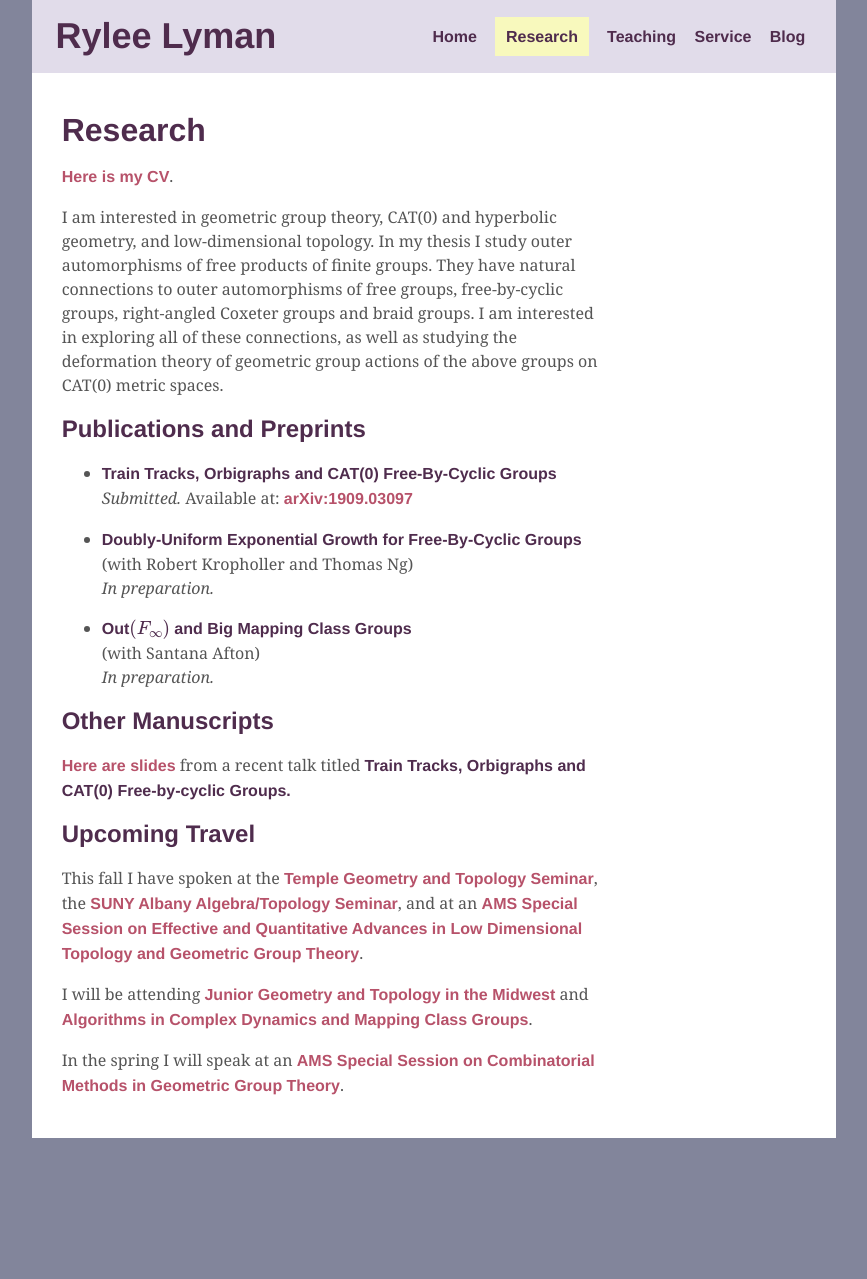
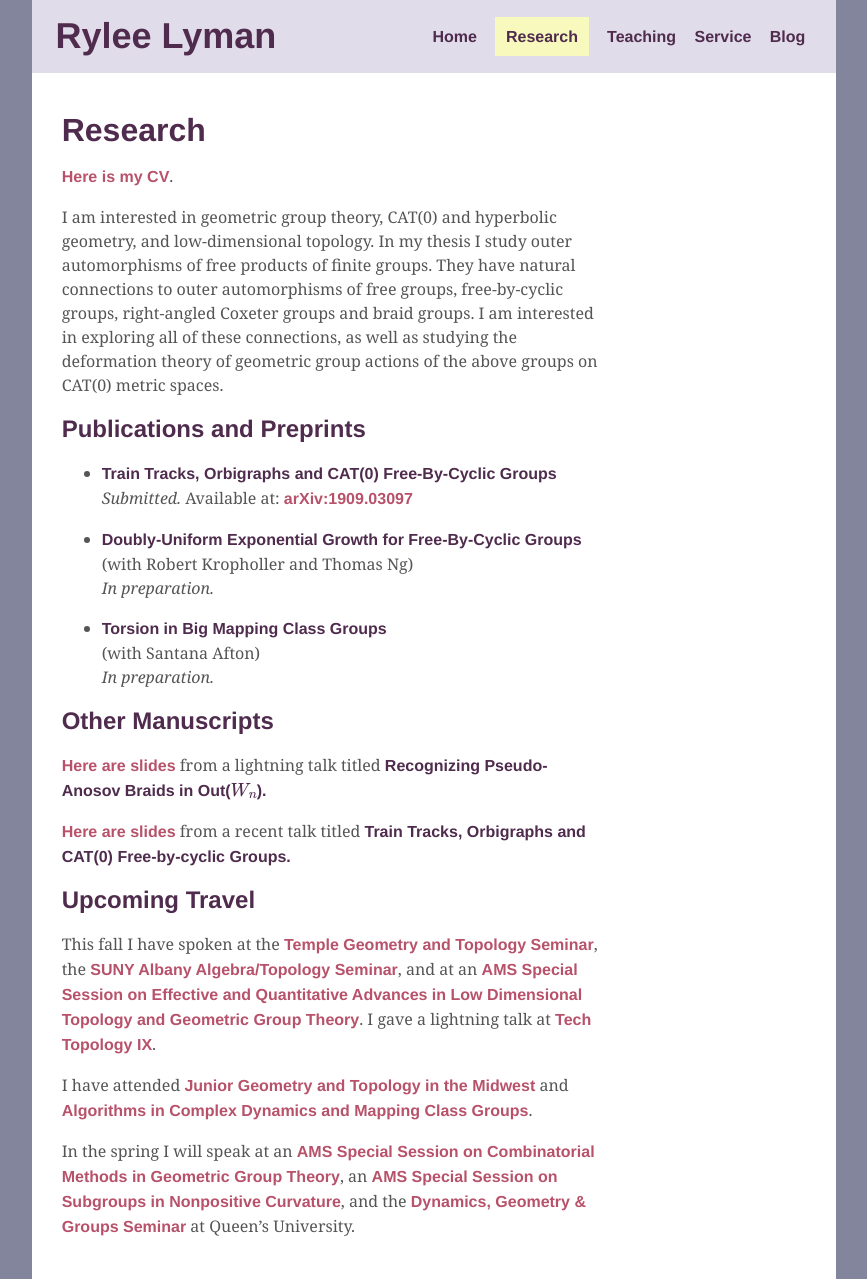
Before and after one commit to ryleelyman/Site, a Jekyll site: the page built from research.md, in a window 1280 px wide. Shown: the whole page, without its empty margins (206-1073 px from the left). Built offline with Jekyll 4.4.1, drawn with Linux system fonts in a browser that asks for light colours; formulas are drawn with MathJax 3; before the commit the page ends 1138 px from its top, so only the background shows below that.

Commit message:
Updates, slides added.

```diff
--- a/research.md
+++ b/research.md
@@ -25,16 +25,20 @@ on CAT(0) metric spaces.
 (with Robert Kropholler and Thomas Ng)
 *In preparation.*
 
-- **Out$$(F_\infty)$$ and Big Mapping Class Groups**
+- **Torsion in Big Mapping Class Groups**
 (with Santana Afton)
 *In preparation.*
 
 ## Other Manuscripts
 
+[Here are slides][Braid Slides] from a lightning talk titled
+**Recognizing Pseudo-Anosov Braids in Out($$W_n$$).**
+
 [Here are slides][Free By Z Slides] from a recent talk titled
 **Train Tracks, Orbigraphs and CAT(0) Free-by-cyclic Groups.**
 
 [Free By Z Slides]: {{ "assets/pdfs/freebyz.pdf" | relative_url }}
+[Braid Slides]: {{ "assets/pdfs/PseudoAnosovBraid.pdf" | relative_url }}
 [CV]: {{ "assets/pdfs/Lyman.pdf" | relative_url }}
 
 ## Upcoming Travel
@@ -43,17 +47,22 @@ This fall I have spoken at the [Temple Geometry and Topology Seminar][Temple],
 the [SUNY Albany Algebra/Topology Seminar][Albany],
 and at an [AMS Special Session on Effective and Quantitative Advances in
 Low Dimensional Topology and Geometric Group Theory][AMS].
+I gave a lightning talk at [Tech Topology IX][TechTopology].
 
-I will be attending [Junior Geometry and Topology in the Midwest][Madison]
+I have attended [Junior Geometry and Topology in the Midwest][Madison]
 and [Algorithms in Complex Dynamics and Mapping Class Groups][ICERM].
 
 In the spring I will speak at an [AMS Special Session on Combinatorial Methods
-in Geometric Group Theory][AMS2].
+in Geometric Group Theory][AMS2], an [AMS Special Session on Subgroups in Nonpositive
+Curvature][AMS3], and the [Dynamics, Geometry & Groups Seminar][Queens] at Queen's University.
 
 [Temple]: https://math.temple.edu/events/seminars/geometry
 [AMS]: http://www.ams.org/meetings/sectional/2263_program_ss3.html
 [AMS2]: http://www.ams.org/meetings/sectional/2273_program_ss26.html#title
+[AMS3]: http://www.ams.org/meetings/sectional/2275_program.html
 [Albany]: https://www.albany.edu/~mv312143/seminar/
 [Madison]: http://www.math.wisc.edu/~dymarz/jgt2019/
 [ICERM]: https://icerm.brown.edu/events/ht19-3-acdm/
+[Queens]: https://www.queensu.ca/mathstat/seminars/dynamics
+[TechTopology]: http://people.math.gatech.edu/~etnyre/TechTopology/2019/index.html
 [traintracksorbigraphs]: https://arxiv.org/abs/1909.03097
```
Also changed, not shown: 7 other files.
